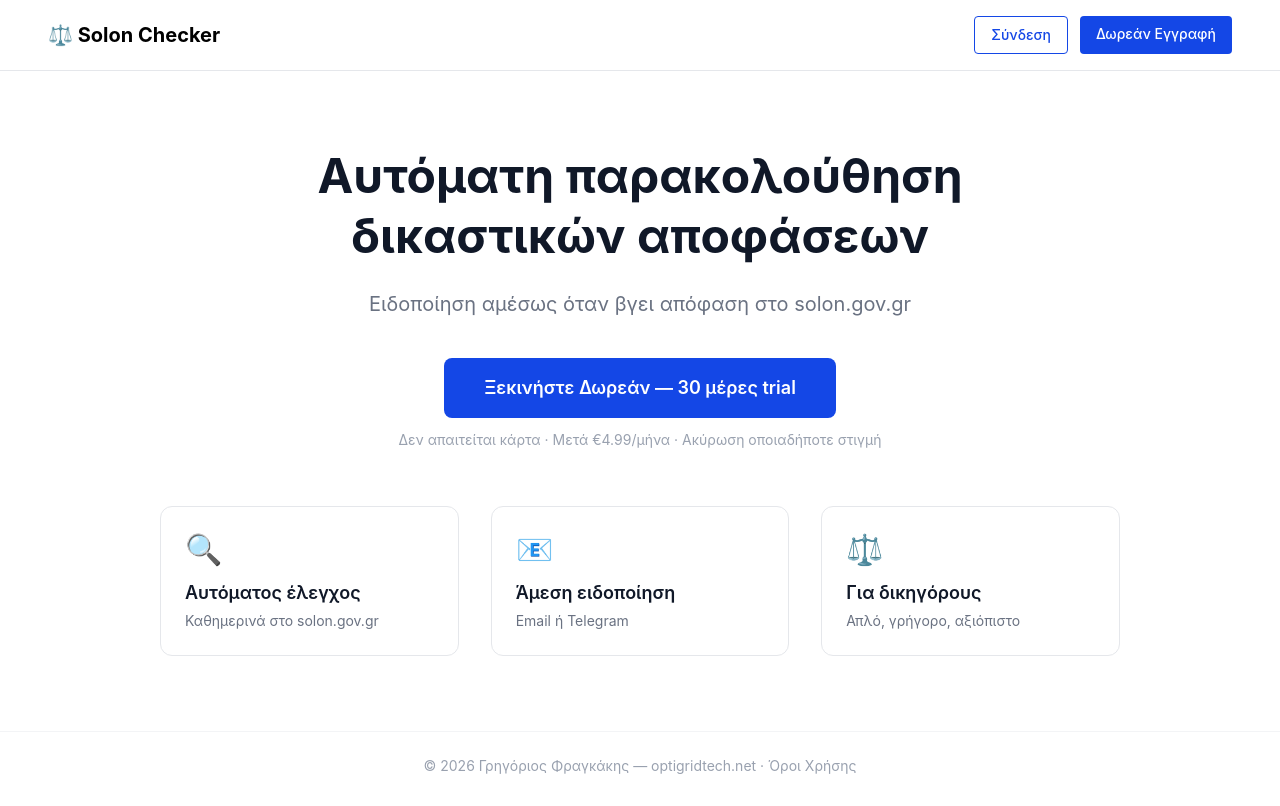
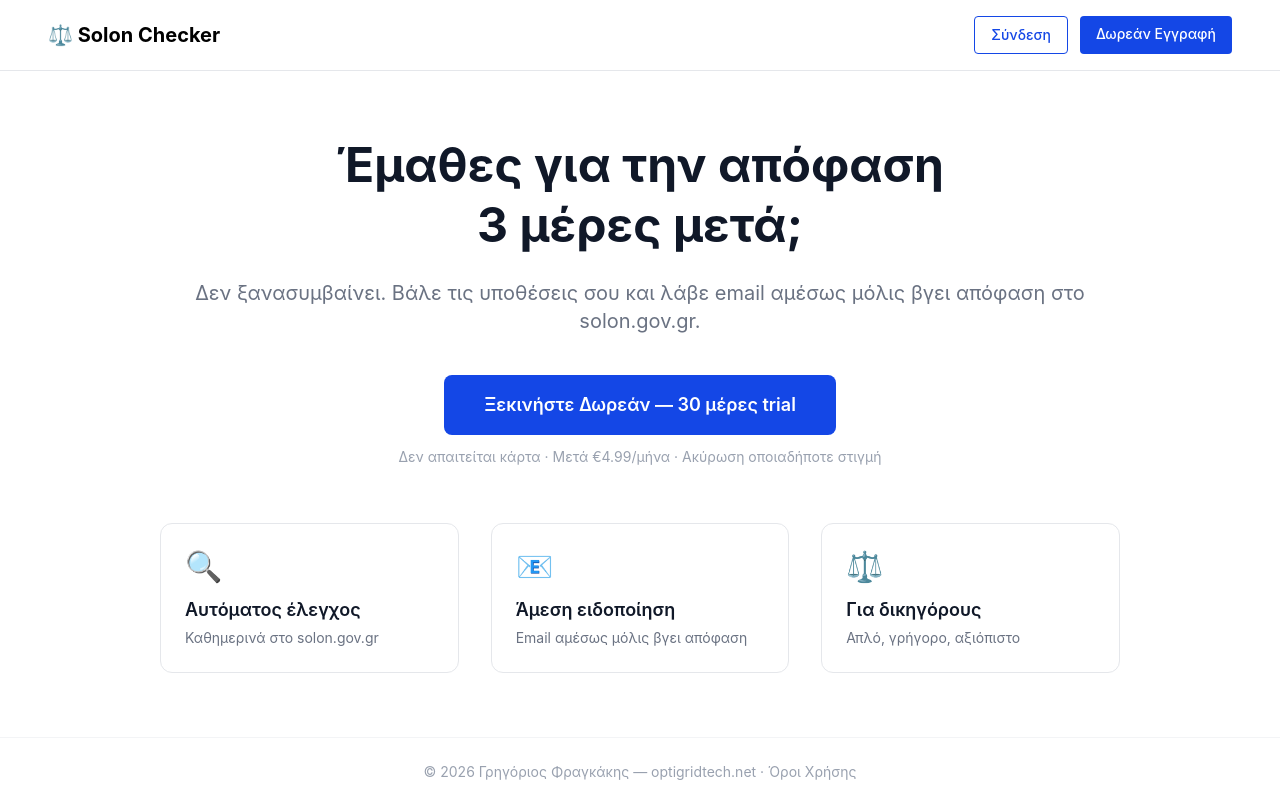
Before and after one commit to Grifrag/Lawyer, a React (Vite) app in the folder frontend/: page / in a window 1280 px wide. Built offline with nearby package versions, Linux system fonts and the light colour scheme.

Commit message:
Update landing page copy and remove Telegram mention

```diff
--- a/frontend/src/pages/Landing.jsx
+++ b/frontend/src/pages/Landing.jsx
@@ -15,10 +15,10 @@ export default function Landing() {
       {/* Hero */}
       <main className="flex-1 w-full max-w-5xl mx-auto px-6 md:px-8 py-10 md:py-16 text-center flex flex-col justify-center">
         <h1 className="text-3xl md:text-5xl font-bold text-gray-900 mb-4 md:mb-6 leading-tight">
-          Αυτόματη παρακολούθηση<br className="hidden md:block" /> δικαστικών αποφάσεων
+          Έμαθες για την απόφαση<br className="hidden md:block" /> 3 μέρες μετά;
         </h1>
         <p className="text-gray-500 text-lg md:text-xl mb-8 md:mb-10">
-          Ειδοποίηση αμέσως όταν βγει απόφαση στο solon.gov.gr
+          Δεν ξανασυμβαίνει. Βάλε τις υποθέσεις σου και λάβε email αμέσως μόλις βγει απόφαση στο solon.gov.gr.
         </p>
         <Link
           to="/register"
@@ -32,7 +32,7 @@ export default function Landing() {
         <div className="grid grid-cols-1 md:grid-cols-3 gap-4 md:gap-8 mt-10 md:mt-14 text-left">
           {[
             ['🔍', 'Αυτόματος έλεγχος', 'Καθημερινά στο solon.gov.gr'],
-            ['📧', 'Άμεση ειδοποίηση', 'Email ή Telegram'],
+            ['📧', 'Άμεση ειδοποίηση', 'Email αμέσως μόλις βγει απόφαση'],
             ['⚖️', 'Για δικηγόρους', 'Απλό, γρήγορο, αξιόπιστο'],
           ].map(([icon, title, desc]) => (
             <div key={title} className="p-5 md:p-6 border border-gray-200 rounded-xl hover:shadow-md transition-shadow">
```
